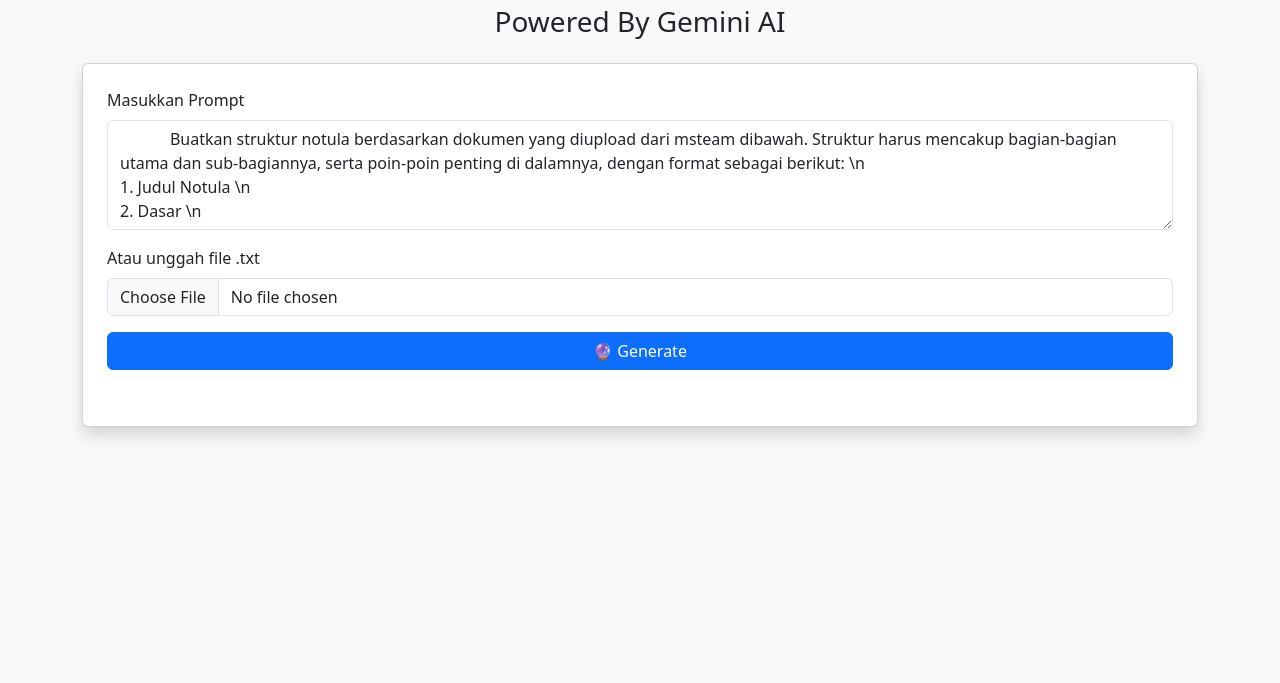
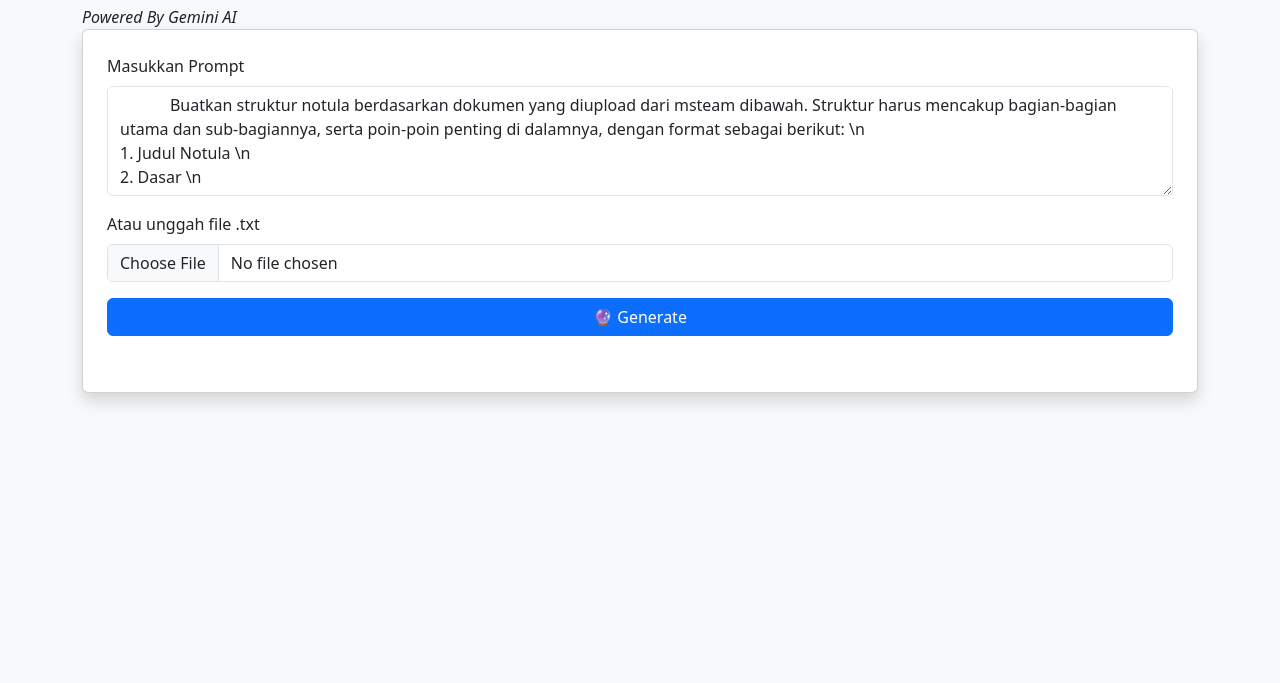
Before and after one commit to kppnlhokseumawe/NotulAI, a plain HTML site: page index.html in a window 1280 px wide. Shown: the part 117-800 px from the top of the page. Drawn offline with nearby package versions, Linux system fonts and the light colour scheme.

Commit message:
Update index.html

```diff
--- a/index.html
+++ b/index.html
@@ -31,7 +31,7 @@
 <body>
   <div class="container">
     <h1 class="text-center mb-4">💡 NotulAi By KPPN Lhokseumawe</h1>
-    <h3 class="text-center mb-4">Powered By Gemini AI</h3>
+    <i>Powered By Gemini AI</i>
     <div class="card shadow p-4 mb-4">
       <div class="mb-3">
         <label for="prompt" class="form-label">Masukkan Prompt</label>
```
